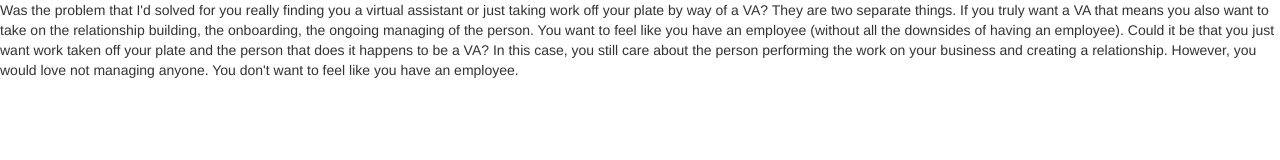
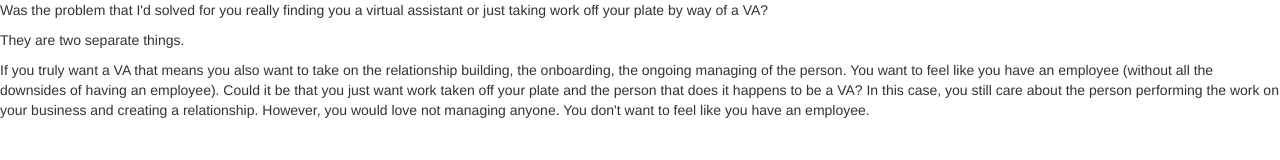
Before and after one commit to ThePVA/thePVA.github.io, a plain HTML site: page index.html in a window 1280 px wide. Drawn offline with nearby package versions, Linux system fonts and the light colour scheme.

Commit message:
Update text

```diff
--- a/index.html
+++ b/index.html
@@ -16,9 +16,22 @@
 
   <body>
     <p>
-      Was the problem that I'd solved for you really finding you a virtual assistant or just taking work off your plate by way of a VA? They are two separate things.
-If you truly want a VA that means you also want to take on the relationship building, the onboarding, the ongoing managing of the person. You want to feel like you have an employee (without all the downsides of having an employee).
-Could it be that you just want work taken off your plate and the person that does it happens to be a VA? In this case, you still care about the person performing the work on your business and creating a relationship. However, you would love not managing anyone. You don't want to feel like you have an employee.
+      Was the problem that I'd solved for you really finding you a virtual
+      assistant or just taking work off your plate by way of a VA?
+    </p>
+    <p>
+      They are two separate things.
+    </p>
+    <p>
+      If you truly want a VA that means you also want to take on the
+      relationship building, the onboarding, the ongoing managing of the
+      person. You want to feel like you have an employee
+      (without all the downsides of having an employee).
+      Could it be that you just want work taken off your plate and the person
+      that does it happens to be a VA? In this case, you still care about the
+      person performing the work on your business and creating a relationship.
+      However, you would love not managing anyone. You don't want to feel like
+      you have an employee.
     </p>
   </body>
 
```
